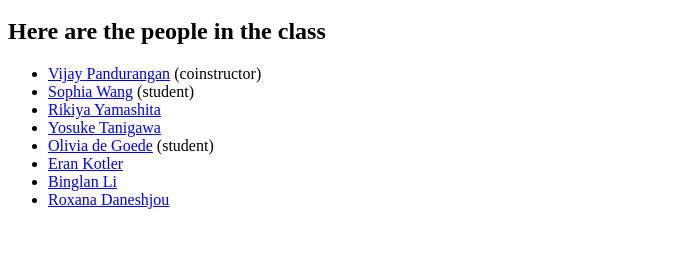
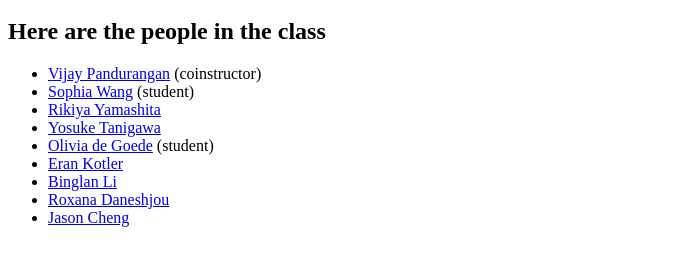
Before and after one commit to vijayp/biods253-spring2021, a plain HTML site: page index.html in a window 1280 px wide. Shown: the part 48-314 px from the top of the page, without its empty margins (0-699 px from the left). Drawn offline with Linux system fonts and the light colour scheme.

Commit message:
add jason

```diff
--- a/index.html
+++ b/index.html
@@ -14,6 +14,7 @@
 <li><a href="https://profiles.stanford.edu/eran-kotler">Eran Kotler</a></li>
 <li><a href="https://profiles.stanford.edu/binglan-li">Binglan Li</a></li>
 <li><a href="https://profiles.stanford.edu/roxana-daneshjou">Roxana Daneshjou</a></li>
+<li><a href="https://bit.ly/362mZDr">Jason Cheng</a></li>
 </ul>
 
 
```
